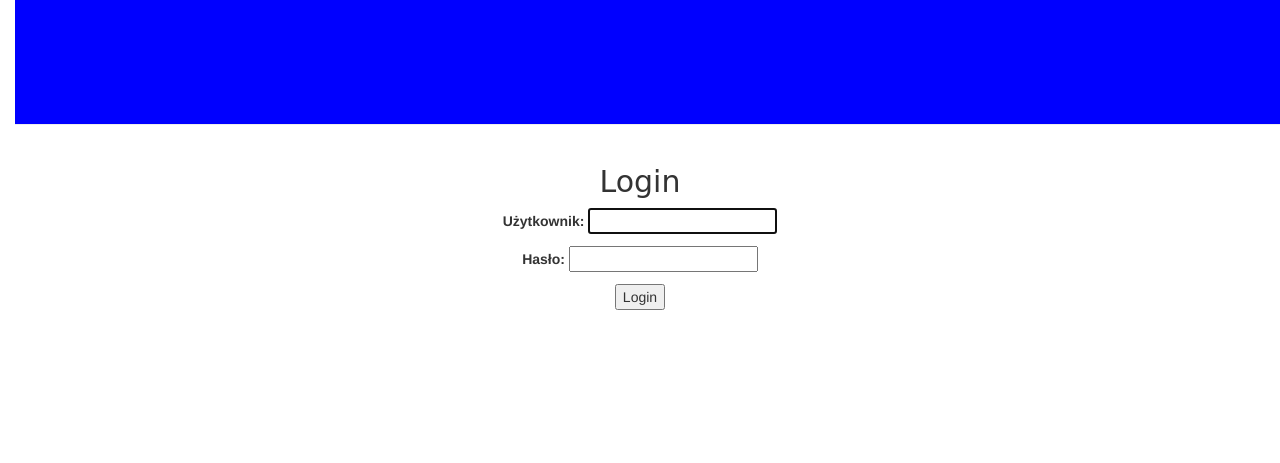
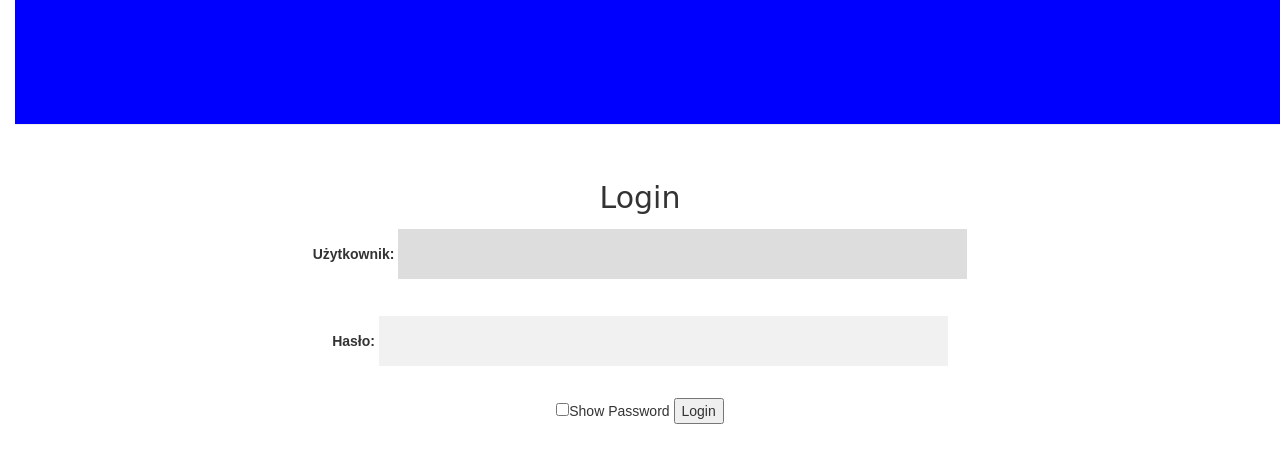
Before and after one commit to DanielSzarek/AMW-WWW-Android, a Django app: page /accounts/login/ in a window 1280 px wide. Shown: the top 463 px of the page. Run offline with Django 3.2, Linux system fonts and the light colour scheme; some libraries are stand-ins or nearby versions; some web fonts are replaced.

Commit message:
Added some nice features to the frontend

```diff
--- a/Task_3-7/blog/templates/blog/base.html
+++ b/Task_3-7/blog/templates/blog/base.html
@@ -34,6 +34,7 @@
         <br>
         <h1 class="btn"><a href="/">Daniel's Blog</a></h1>
     </div>
+    <img class="sticky" src="{% static 'img/img_nature.jpeg' %}" alt="Avatar">
 
     <div class="content container">
         <div class="row">
--- a/Task_3-7/blog/templates/blog/post_list.html
+++ b/Task_3-7/blog/templates/blog/post_list.html
@@ -1,6 +1,7 @@
 {% extends 'blog/base.html' %}
+{% load static %}
+{% block content %}
 
-{% block content %}
 {% for post in posts %}
     <button class="accordion">{{ post.title }}</button>
     <div class="post">
--- a/Task_3-7/templates/registration/login.html
+++ b/Task_3-7/templates/registration/login.html
@@ -10,6 +10,46 @@
     <link href="//fonts.googleapis.com/css?family=Rancho&effect=shadow-multiple" rel="stylesheet" type="text/css">
     <link rel="stylesheet" href="{% static 'css/blog.css' %}">
 </head>
+<style>
+body {
+  font-family: Arial, Helvetica, sans-serif;
+  background-color: white;
+}
+
+* {
+  box-sizing: border-box;
+}
+
+/* Add padding to containers */
+.container {
+  padding: 16px;
+  background-color: white;
+}
+
+input[type=text], input[type=password] {
+  width: 50%;
+  padding: 15px;
+  margin: 5px 0 22px 0;
+  display: inline-block;
+  border: none;
+  background: #f1f1f1;
+}
+
+input[type=text]:focus, input[type=password]:focus {
+  background-color: #ddd;
+  outline: none;
+}
+
+/* Overwrite default styles of hr */
+hr {
+  border: 1px solid #f1f1f1;
+  margin-bottom: 25px;
+}
+
+a {
+  color: dodgerblue;
+}
+</style>
 <body>
     <div class="page-header">
         <h1><a href="/">Daniel's Blog</a></h1>
@@ -20,9 +60,21 @@
             <form method="post">
                 {% csrf_token %}
                 {{ form.as_p }}
+                <label>
+                    <input type="checkbox" onclick="passwordShow()">
+                </label>Show Password
                 <button type="submit">Login</button>
             </form>
         </div>
     </div>
+<script type="text/javascript">function passwordShow() {
+  var x = document.getElementById("id_password");
+  console.log(x);
+  if (x.type === "password") {
+    x.type = "text";
+  } else {
+    x.type = "password";
+  }
+}</script>
 </body>
 </html>
```
Also changed, not shown: Task_3-7/blog/static/css/blog.css (+9 -2 lines), Task_3-7/blog/static/img/img1.webp (deleted), Task_3-7/blog/static/img/img2.jpg (deleted), Task_3-7/blog/static/img/img3.jpg (deleted), Task_3-7/blog/static/img/img4.jfif (deleted), Task_3-7/blog/static/img/img5.jpg (deleted), Task_3-7/blog/static/img/img6.jfif (deleted), Task_3-7/blog/static/img/img_nature.jpeg (added), Task_3-7/db.sqlite3.
